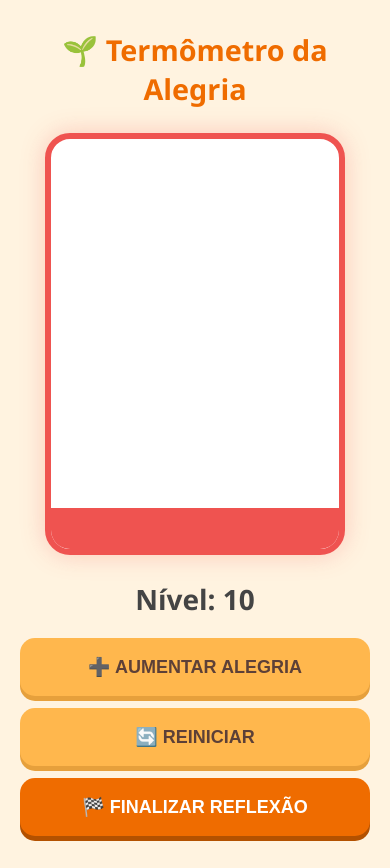
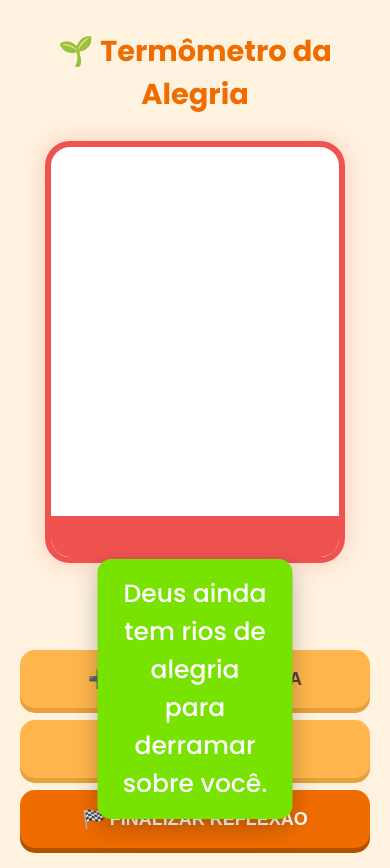
Before and after one commit to naomysilva/Termomentro-da-Alegria, a plain HTML site: page index.html in a window 390 px wide. Both pictures are taken after a click on the button "➕ AUMENTAR ALEGRIA". Drawn offline with Linux system fonts and the light colour scheme.

Commit message:
atualizacoes para mobile

```diff
--- a/index.html
+++ b/index.html
@@ -7,7 +7,14 @@
       content="width=device-width, initial-scale=1.0, maximum-scale=1.0, user-scalable=no"
     />
     <title>Termômetro da Alegria</title>
+    <link rel="preconnect" href="https://fonts.googleapis.com" />
+    <link rel="preconnect" href="https://fonts.gstatic.com" crossorigin />
+    <link
+      href="https://fonts.googleapis.com/css2?family=Poppins:ital,wght@0,100;0,200;0,300;0,400;0,500;0,600;0,700;0,800;0,900;1,100;1,200;1,300;1,400;1,500;1,600;1,700;1,800;1,900&family=Roboto:ital,wght@0,100..900;1,100..900&display=swap"
+      rel="stylesheet"
+    />
     <link rel="stylesheet" href="style.css" />
+
     <script src="./script.js" defer></script>
   </head>
 
@@ -32,5 +39,8 @@
       <p id="versiculo"></p>
       <p id="conselho"></p>
     </div>
+    <div id="notificacao" class="oculta">
+      <span id="textoNotificacao"></span>
+    </div>
   </body>
 </html>
--- a/script.js
+++ b/script.js
@@ -31,8 +31,16 @@
     }, 200);
   }
 
-  if (nivel === 100) {
-    alert("🎉 Super Feliz!");
+  if (nivel === 10) {
+    mostrarNotificacao(
+      "Deus ainda tem rios de alegria para derramar sobre você."
+    );
+  } else if (nivel === 40) {
+    mostrarNotificacao("Deus está derramando paz e alegria neste momento.");
+  }  else if (nivel === 80) {
+    mostrarNotificacao("Hoje tem alegria suficiente para sustentar seu coração.");
+  } else if (nivel === 100) {
+    mostrarNotificacao("É oficial: estou 100% feliz!");
   }
 
   salvar();
@@ -120,7 +128,7 @@
 
 function atualizarCor() {
   if (navigator.vibrate) {
-    navigator.vibrate(50);
+    navigator.vibrate(100);
   }
 
   let corAtual = "";
@@ -137,3 +145,16 @@
 
   container.style.boxShadow = `0 0 25px ${corAtual}44`;
 }
+
+function mostrarNotificacao(frase) {
+  const notificacao = document.getElementById("notificacao");
+  const texto = document.getElementById("textoNotificacao");
+
+  texto.innerText = frase;
+
+  notificacao.classList.add("mostrar");
+
+  setTimeout(() => {
+    notificacao.classList.remove("mostrar");
+  }, 3500);
+}
--- a/style.css
+++ b/style.css
@@ -10,7 +10,9 @@
 }
 
 body {
-  font-family: "Segoe UI", Roboto, sans-serif;
+  font-family: "Poppins", sans-serif;
+  font-weight: 100;
+  font-style: normal;
   text-align: center;
   background-color: var(--bg-color);
   margin: 0;
@@ -105,6 +107,9 @@
   box-shadow: 0 5px 20px rgba(0, 0, 0, 0.1);
   width: 90vw;
   max-width: 400px;
+  font-family: "Poppins", sans-serif;
+  font-weight: 500;
+  font-style: normal;
 }
 
 #mensagem {
@@ -113,9 +118,15 @@
   font-size: 1.1rem;
   margin-bottom: 15px;
   display: block;
+  font-family: "Poppins", sans-serif;
+  font-weight: 500;
+  font-style: normal;
 }
 
 #versiculo {
+  font-family: "Poppins", sans-serif;
+  font-weight: 500;
+  font-style: normal;
   font-style: italic;
   background: #fff8e1;
   padding: 15px;
@@ -137,3 +148,28 @@
 #nivel {
   transition: transform 0.25s ease;
 }
+
+#notificacao {
+  position: fixed;
+  bottom: 25px;
+  left: 50%;
+  transform: translateX(-50%) translateY(40px);
+  background: #78e200;
+  color: white;
+  padding: 16px 22px;
+  border-radius: 14px;
+  font-size: 25px;
+  box-shadow: 0 8px 25px rgba(0, 0, 0, 0.25);
+  opacity: 0;
+  transition: all 0.45s ease;
+  z-index: 999;
+  font-family: "Poppins", sans-serif;
+  font-weight: 500;
+  font-style: normal;
+}
+
+/* quando aparece */
+#notificacao.mostrar {
+  opacity: 1;
+  transform: translateX(-50%) translateY(0);
+}
```
